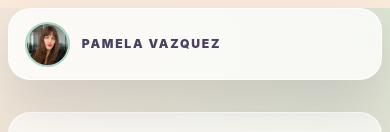
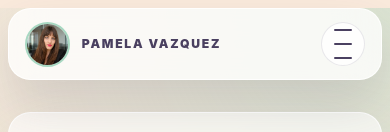
Before and after one commit to pamelavazquez-dev/portfolio, a React (Vite) app: page / in a window 390 px wide. Shown: the top 132 px of the page. Built offline with nearby package versions, Linux system fonts and the light colour scheme; the HTML template or start-up script is replaced by a standard one.

Commit message:
Add mobile navigation menu

```diff
--- a/src/components/layout/Header.jsx
+++ b/src/components/layout/Header.jsx
@@ -1,19 +1,46 @@
-import React from 'react';
+import React, { useState } from 'react';
 import navigationLinks from '../../data/navigation';
 import profile from '../../data/profile';
 import { profilePhoto } from '../../assets/profile';
 
 function Header({ isDarkMode, onToggleTheme }) {
+  const [isMenuOpen, setIsMenuOpen] = useState(false);
+
+  const closeMenu = () => {
+    setIsMenuOpen(false);
+  };
+
+  const toggleMenu = () => {
+    setIsMenuOpen((currentValue) => !currentValue);
+  };
+
   return (
     <header className="header">
-      <a className="brand" href="#inicio" aria-label="Ir al inicio">
+      <a className="brand" href="#inicio" aria-label="Ir al inicio" onClick={closeMenu}>
         <img src={profilePhoto} alt={profile.name} />
         <span>{profile.name}</span>
       </a>
 
-      <nav className="nav" aria-label="Navegacion principal">
+      <button
+        className={`menuToggle${isMenuOpen ? ' isOpen' : ''}`}
+        type="button"
+        onClick={toggleMenu}
+        aria-expanded={isMenuOpen}
+        aria-controls="main-navigation"
+        aria-label={isMenuOpen ? 'Cerrar menu' : 'Abrir menu'}
+      >
+        <span />
+        <span />
+        <span />
+      </button>
+
+      <nav
+        className={`nav${isMenuOpen ? ' isOpen' : ''}`}
+        id="main-navigation"
+        aria-label="Navegacion principal"
+      >
         {navigationLinks.map((link) => (
-          <a key={link.href} href={link.href}>
+          <a key={link.href} href={link.href} onClick={closeMenu}>
             {link.label}
           </a>
         ))}
--- a/src/index.css
+++ b/src/index.css
@@ -180,6 +180,46 @@ a {
   transform: translateY(-2px);
   border-color: var(--mint);
   background: var(--mint);
+}
+
+.menuToggle {
+  display: none;
+  width: 2.75rem;
+  height: 2.75rem;
+  place-items: center;
+  border: 1px solid rgba(74, 64, 96, 0.12);
+  border-radius: 999px;
+  background: var(--surface-strong);
+  cursor: pointer;
+  padding: 0;
+  transition: transform 0.2s ease, background-color 0.2s ease, border-color 0.2s ease;
+}
+
+.menuToggle:hover {
+  transform: translateY(-2px);
+  border-color: var(--mint);
+  background: var(--mint);
+}
+
+.menuToggle span {
+  display: block;
+  width: 1.15rem;
+  height: 2px;
+  border-radius: 999px;
+  background: var(--ink);
+  transition: transform 0.2s ease, opacity 0.2s ease;
+}
+
+.menuToggle.isOpen span:nth-child(1) {
+  transform: translateY(7px) rotate(45deg);
+}
+
+.menuToggle.isOpen span:nth-child(2) {
+  opacity: 0;
+}
+
+.menuToggle.isOpen span:nth-child(3) {
+  transform: translateY(-7px) rotate(-45deg);
 }
 
 .nav a:hover {
@@ -649,8 +689,52 @@ a {
 }
 
 @media (max-width: 900px) {
+  .header {
+    position: sticky;
+  }
+
+  .menuToggle {
+    display: grid;
+  }
+
   .nav {
-    display: none;
+    position: absolute;
+    top: calc(100% + 0.7rem);
+    right: 0;
+    left: 0;
+    display: grid;
+    gap: 0.45rem;
+    padding: 0.9rem;
+    border: 1px solid var(--border-soft);
+    border-radius: 1.2rem;
+    background: var(--header-bg);
+    box-shadow: 0 1.4rem 3rem var(--shadow-soft);
+    opacity: 0;
+    pointer-events: none;
+    transform: translateY(-0.6rem);
+    transition: opacity 0.2s ease, transform 0.2s ease;
+    backdrop-filter: blur(18px);
+  }
+
+  .nav.isOpen {
+    opacity: 1;
+    pointer-events: auto;
+    transform: translateY(0);
+  }
+
+  .nav a,
+  .themeToggle {
+    width: 100%;
+  }
+
+  .nav a {
+    display: flex;
+    justify-content: center;
+  }
+
+  .themeToggle {
+    min-height: 2.8rem;
+    border-radius: 999px;
   }
 
   .hero {
```
